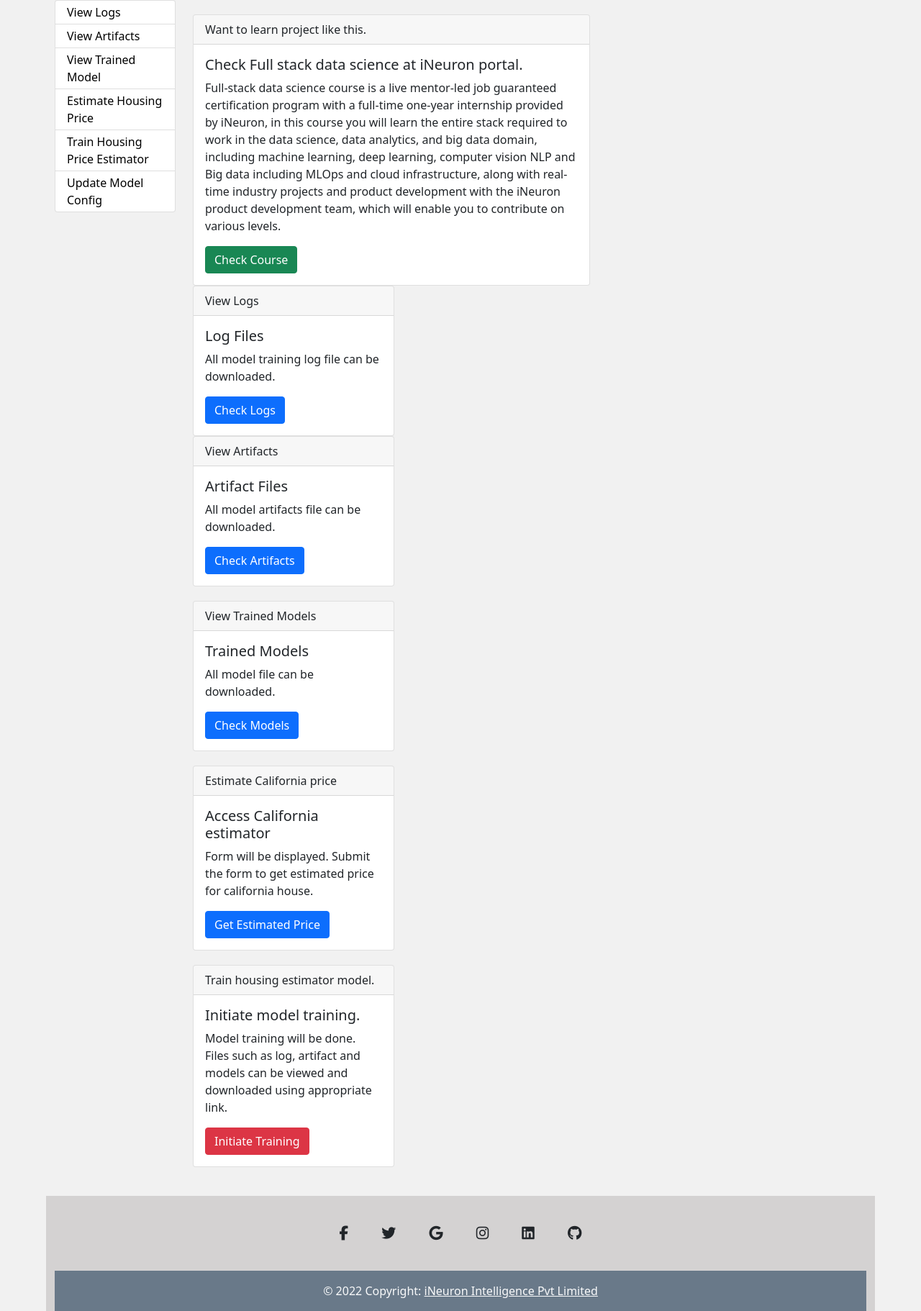
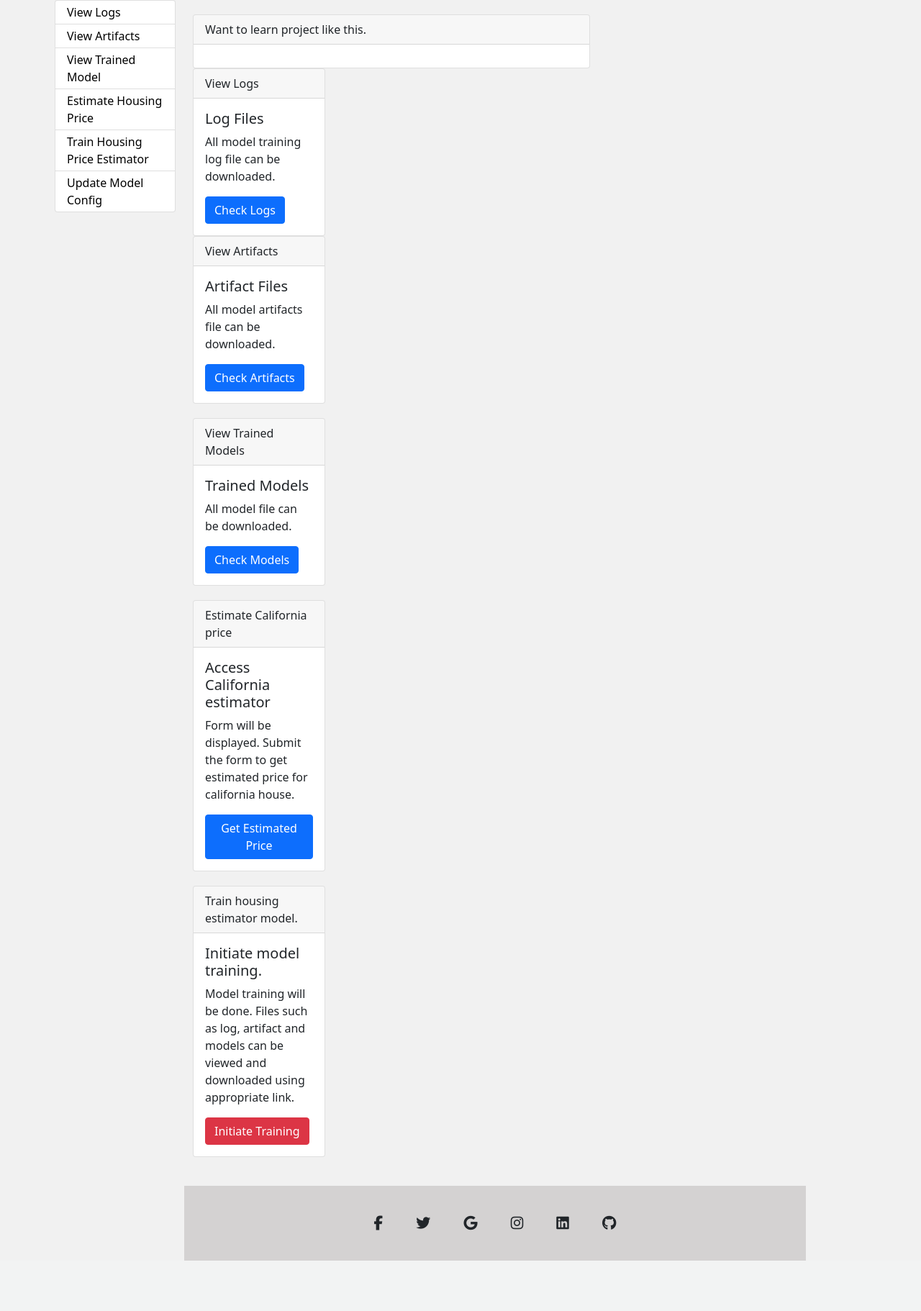
Before and after one commit to jaypunekar/End-to-End_Machine-Learning-Project, a Flask app: page / in a window 1280 px wide. Shown: the part 56-1878 px from the top of the page at 72% size. After the commit the page ends 1808 px from the top, so only its background shows below. Run offline with Flask 3, Linux system fonts and the light colour scheme; some libraries are stand-ins or nearby versions.

Commit message:
changed layout of the front page

```diff
--- a/templates/header.html
+++ b/templates/header.html
@@ -162,12 +162,6 @@
         </div>
         <!-- Grid container -->
 
-        <!-- Copyright -->
-        <div class="text-center text-light p-3" style="background-color: rgba(3, 36, 67, 0.504);">
-            © 2022 Copyright:
-            <a class="text-light" href="https://ineuron.ai/">iNeuron Intelligence Pvt Limited</a>
-        </div>
-        <!-- Copyright -->
     </footer>
 
 
--- a/templates/index.html
+++ b/templates/index.html
@@ -17,12 +17,6 @@
                 Want to learn project like this.
             </div>
             <div class="card-body">
-
-                <h5 class="card-title">Check Full stack data science at iNeuron portal.</h5>
-                <p class="card-text">Full-stack data science course is a live mentor-led job guaranteed certification program with a full-time one-year internship provided by iNeuron, in this course you will learn the entire stack required to work in the data science, data analytics, and big data domain, including machine learning, deep learning, computer vision NLP and Big data including MLOps and cloud infrastructure, along with real-time industry projects and product development with the iNeuron product development team, which will enable you to contribute on various levels.</p>
-                <a class="btn btn-success" target="_blank" href="https://courses.ineuron.ai/Full-Stack-Data-Science-Bootcamp?campaign=affiliate&coupon_code=FZYHXMNX">Check Course</a>
-            </div>
-        </div>
         </div>
         </div>
 <div class="col-md-4 col-lg-4 col-sm-12">
```
